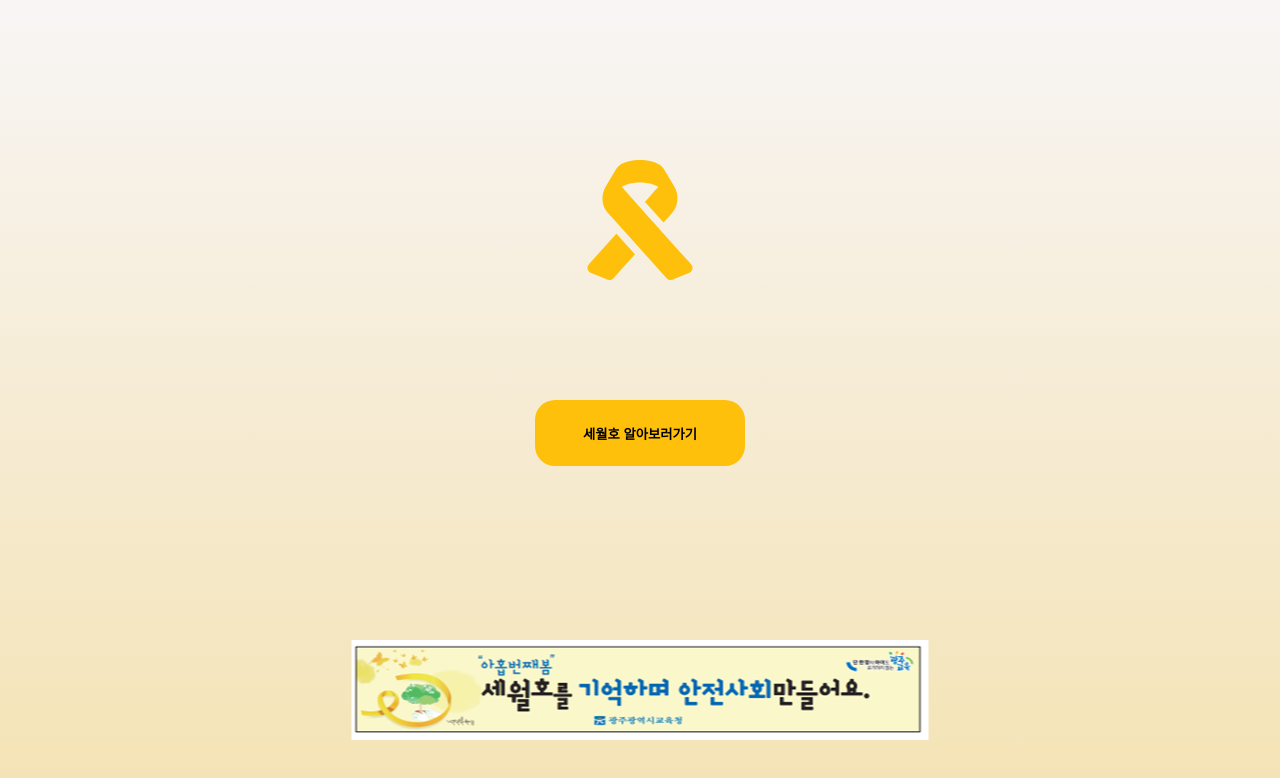
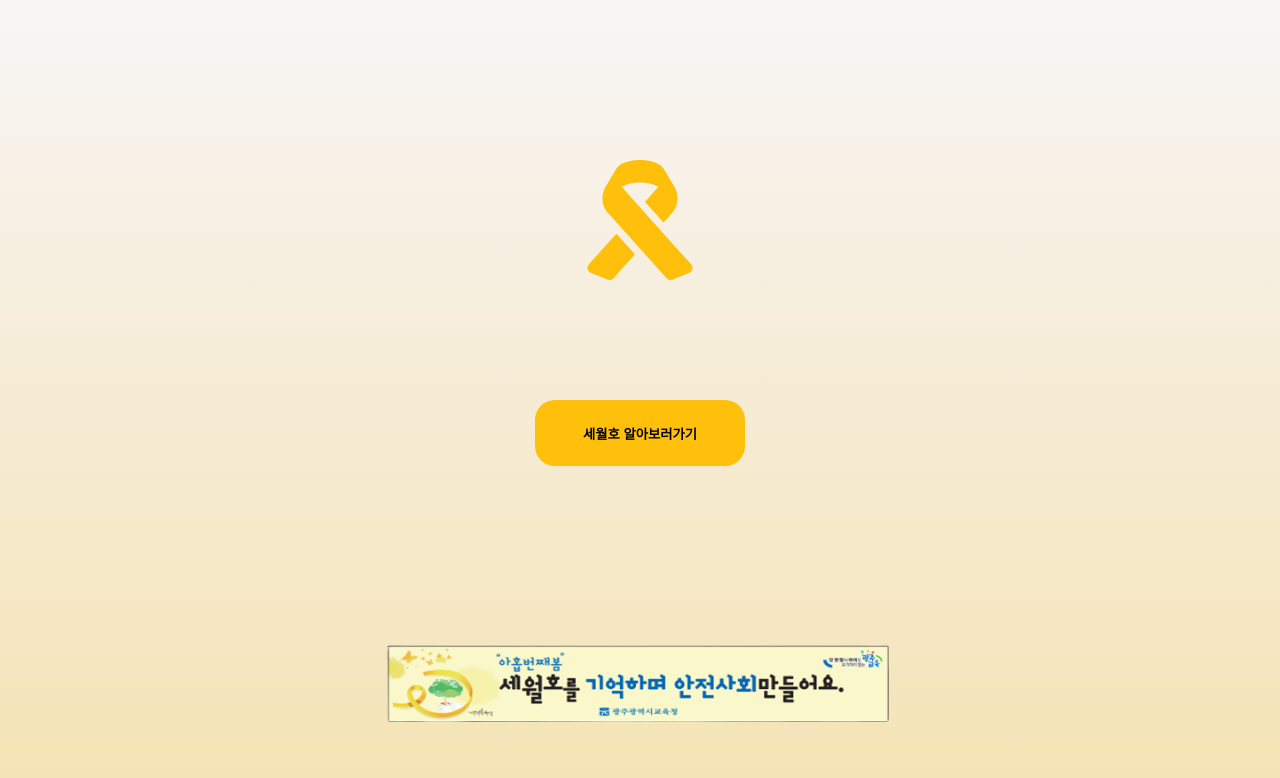
Before and after one commit to GSMHRM/Sewol-v2, a React (Vite) app: page / in a window 1280 px wide. Shown: the top 778 px of the page. Built offline with nearby package versions, Linux system fonts and the light colour scheme.

Commit message:
change intro logo and css

```diff
--- a/src/pages/Home.jsx
+++ b/src/pages/Home.jsx
@@ -77,7 +77,7 @@ const Home = () => {
       </a>
       <div className="navBox">
         <div className="h1Box">
-          <h1>세월호 알아보기</h1>
+          <h1>세월호 추모영상(1시간 창체)</h1>
         </div>
         <ul>
           {sewolList.map((data) => (
--- a/src/styles/intro.css
+++ b/src/styles/intro.css
@@ -35,6 +35,7 @@
 
 .intro img {
     position: absolute;
+    width: 40vw;
     top: 80%;
     left: 50%;
     transform: translateX(-50%);
```
Also changed, not shown: src/img/sewolLogo.png.
